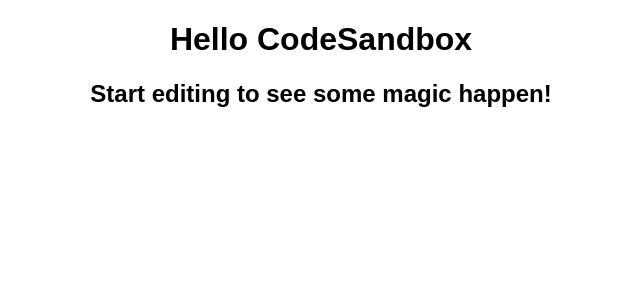
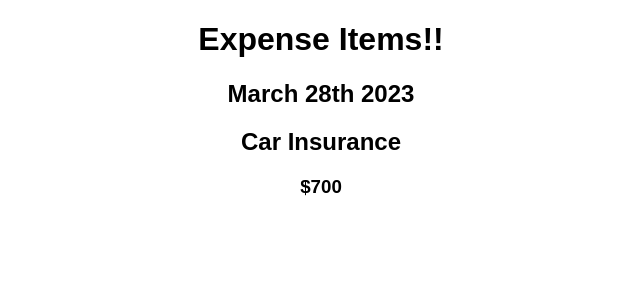
Before and after one commit to Rahul-71/Expenses, a React (Create React App) app: page / in a window 1280 px wide. Shown: the top 300 px of the page, without its empty margins (319-959 px from the left). Built offline with nearby package versions, Linux system fonts and the light colour scheme.

Commit message:
AExpenseItems compoent added

```diff
--- a/src/App.js
+++ b/src/App.js
@@ -1,10 +1,10 @@
+import ExpenseItems from "./components/ExpenseItems";
 import "./styles.css";
 
 export default function App() {
   return (
     <div className="App">
-      <h1>Hello CodeSandbox</h1>
-      <h2>Start editing to see some magic happen!</h2>
+      <ExpenseItems/>
     </div>
   );
 }
--- /dev/null
+++ b/src/components/ExpenseItems.js
@@ -0,0 +1,16 @@
+function ExpenseItems() {
+    return (
+        <div>
+            <h1>Expense Items!!</h1>
+            <div>
+                <h2>March 28th 2023</h2>
+                <div>
+                    <h2>Car Insurance</h2>
+                    <h3>$700</h3>
+                </div>
+            </div>
+        </div>
+    );
+}
+
+export default ExpenseItems;
```
